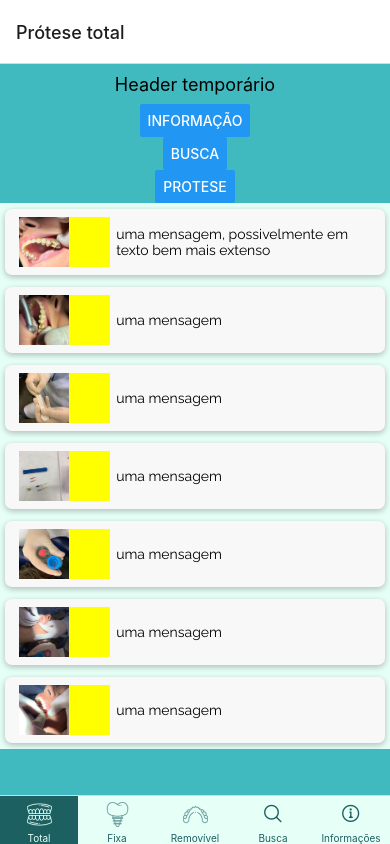
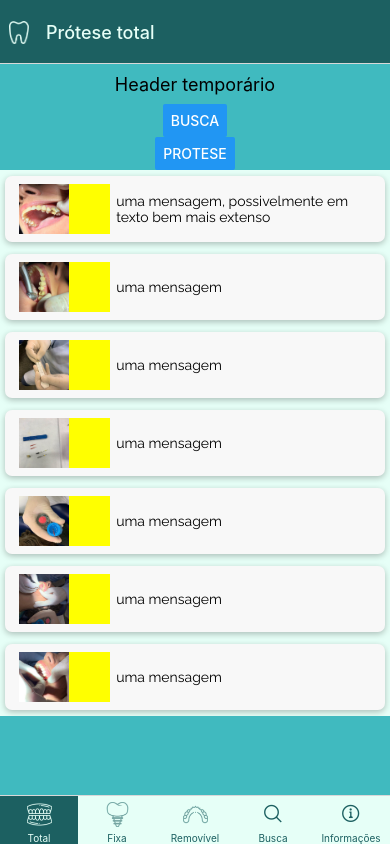
Before and after one commit to kyriosdata/protese, a React Native app in the folder maio/: screen / in a window 390 px wide. Built offline with nearby package versions, Linux system fonts and the light colour scheme.

Commit message:
modal inicial

```diff
--- a/maio/components/Informacao.js
+++ b/maio/components/Informacao.js
@@ -1,9 +1,9 @@
 import React from "react";
-import { View, Text, Modal, Button, StyleSheet } from "react-native";
+import { View, Text, Button, StyleSheet } from "react-native";
 
-const Informacao = ({ visible, onClose }) => {
+const Informacao = ({ onClose }) => {
   return (
-    <Modal visible={visible}>
+    <View style={styles.screen}>
       <View style={styles.linha}>
         <Text>Prótese Dentária</Text>
         <Button title={"Fechar"} onPress={onClose} />
@@ -47,11 +47,17 @@ const Informacao = ({ visible, onClose }) => {
       <View style={styles.linha}>
         <Text>os três ícones</Text>
       </View>
-    </Modal>
+    </View>
   );
 };
 
 const styles = StyleSheet.create({
+  screen: {
+    flex: 1,
+    justifyContent: "center",
+    alignItems: "center",
+  },
+
   linha: {
     flexDirection: "row",
     justifyContent: "center",
--- a/maio/navigators/StackNavigator.js
+++ b/maio/navigators/StackNavigator.js
@@ -1,26 +1,57 @@
 import React from "react";
+import { Image, View, StyleSheet } from "react-native";
 import { createStackNavigator } from "@react-navigation/stack";
 
 import ProtesesScreen from "../screens/ProtesesScreen";
 import ProteseScreen, { proteseOptions } from "../screens/ProteseScreen";
+import Cores from "../constants/Cores";
+
+const logoHeader = () => (
+  <View style={styles.logo}>
+    <Image
+      style={{
+        resizeMode: "contain",
+        width: 23,
+        height: 23,
+        tintColor: Cores.claro,
+      }}
+      source={require("../assets/logo.png")}
+    />
+  </View>
+);
+
+const stackNavigatorOptions = () => ({
+  headerLeft: logoHeader,
+  headerStyle: {
+    backgroundColor: Cores.escuro,
+  },
+  headerTintColor: Cores.claro,
+});
+
+const styles = StyleSheet.create({
+  logo: {
+    paddingLeft: 7,
+  },
+});
 
 const Stack = createStackNavigator();
 
-const StackNavigator = (objeto) => {
-  if (objeto.route.params) {
+const StackNavigator = ({ route }) => {
+  if (route.params) {
     console.log("StackNavigator params received...");
+    console.log(route.name);
   }
-  const { route } = objeto;
+
   return (
-    <Stack.Navigator>
+    <Stack.Navigator screenOptions={stackNavigatorOptions}>
       <Stack.Screen
-        name="PT"
+        name="proteses"
         component={ProtesesScreen}
         options={{ title: route.name }}
-        initialParams={objeto.route.params}
+        initialParams={route.params}
       />
       <Stack.Screen
-        name="ProteseScreen B"
+        name="detalhe"
         component={ProteseScreen}
         options={proteseOptions}
       />
--- a/maio/navigators/TabNavigator.js
+++ b/maio/navigators/TabNavigator.js
@@ -1,5 +1,5 @@
 import React from "react";
-import { StyleSheet, Image } from "react-native";
+import { View, StyleSheet, Image } from "react-native";
 import { NavigationContainer } from "@react-navigation/native";
 import { createBottomTabNavigator } from "@react-navigation/bottom-tabs";
 import { Ionicons } from "@expo/vector-icons";
@@ -8,6 +8,20 @@ import Busca from "../screens/BuscaScreen";
 import StackNavigator from "./StackNavigator";
 import Cores from "../constants/Cores";
 import Proteses from "../data/Proteses";
+import Informacao from "../components/Informacao";
+import { createStackNavigator } from "@react-navigation/stack";
+
+const tabScreenOptions = () => {
+  return {
+    headerShown: false,
+
+    tabBarActiveTintColor: Cores.claro,
+    tabBarActiveBackgroundColor: Cores.escuro,
+
+    tabBarInactiveTintColor: Cores.escuro,
+    tabBarInactiveBackgroundColor: Cores.claro,
+  };
+};
 
 const totalIconTabBar = ({ color }) => {
   return (
@@ -71,19 +85,7 @@ const infoTabOptions = () => ({
 
 const Tab = createBottomTabNavigator();
 
-function TabNavigator(objeto) {
-  const tabScreenOptions = (interno) => {
-    return {
-      headerShown: false,
-
-      tabBarActiveTintColor: Cores.claro,
-      tabBarActiveBackgroundColor: Cores.escuro,
-
-      tabBarInactiveTintColor: Cores.escuro,
-      tabBarInactiveBackgroundColor: Cores.claro,
-    };
-  };
-
+function TabNavigator() {
   return (
     <NavigationContainer>
       <Tab.Navigator screenOptions={tabScreenOptions}>
@@ -106,7 +108,18 @@ function TabNavigator(objeto) {
           initialParams={{ proteses: Proteses.parciaisRemoviveis() }}
         />
         <Tab.Screen name="Busca" component={Busca} options={buscaTabOptions} />
-        <Tab.Screen name="Info" component={Busca} options={infoTabOptions} />
+        <Tab.Screen
+          name="Testando"
+          component={Informacao}
+          options={infoTabOptions}
+          listeners={({ navigation }) => ({
+            tabPress: (event) => {
+              event.preventDefault();
+              console.log("informacoes...");
+              navigation.navigate("CreateNew");
+            },
+          })}
+        />
       </Tab.Navigator>
     </NavigationContainer>
   );
@@ -119,4 +132,18 @@ const styles = StyleSheet.create({
   },
 });
 
+const ModalStack = createStackNavigator();
+
+function ModalStackNavigator() {
+  return (
+    <ModalStack.Navigator presentation="modal">
+      <ModalStack.Screen
+        name="CreateNew"
+        component={CreateNew}
+        options={{ headerShown: false }}
+      />
+    </ModalStack.Navigator>
+  );
+}
+
 export default TabNavigator;
--- a/maio/screens/ProtesesScreen.js
+++ b/maio/screens/ProtesesScreen.js
@@ -1,12 +1,9 @@
 import React, { useState } from "react";
 import { StyleSheet, Button, View } from "react-native";
 import { StatusBar } from "expo-status-bar";
-import { Ionicons } from "@expo/vector-icons";
 
 import Header from "../components/Header";
 import ProteseLista from "../components/ProteseLista";
-import Proteses from "../data/Proteses";
-import Informacao from "../components/Informacao";
 import Cores from "../constants/Cores";
 
 function onPress(chave) {
@@ -20,22 +17,14 @@ function ProtesesScreen(objeto) {
 
   const { navigation } = objeto;
 
-  const [showInfo, setShowInfo] = useState(false);
-
-  function fechaInformacao() {
-    setShowInfo(false);
-  }
-
   return (
     <View style={styles.container}>
       <Header title="Header temporário" />
-      <Button title={"Informação"} onPress={() => setShowInfo(true)} />
       <Button title={"Busca"} onPress={() => navigation.navigate("Busca")} />
       <Button
         title={"Protese"}
         onPress={() => navigation.navigate("Protese")}
       />
-      <Informacao visible={showInfo} onClose={fechaInformacao} />
 
       <ProteseLista lista={objeto.route.params.proteses} onPress={onPress} />
 
```
Also changed, not shown: maio/assets/logo.png (added).
